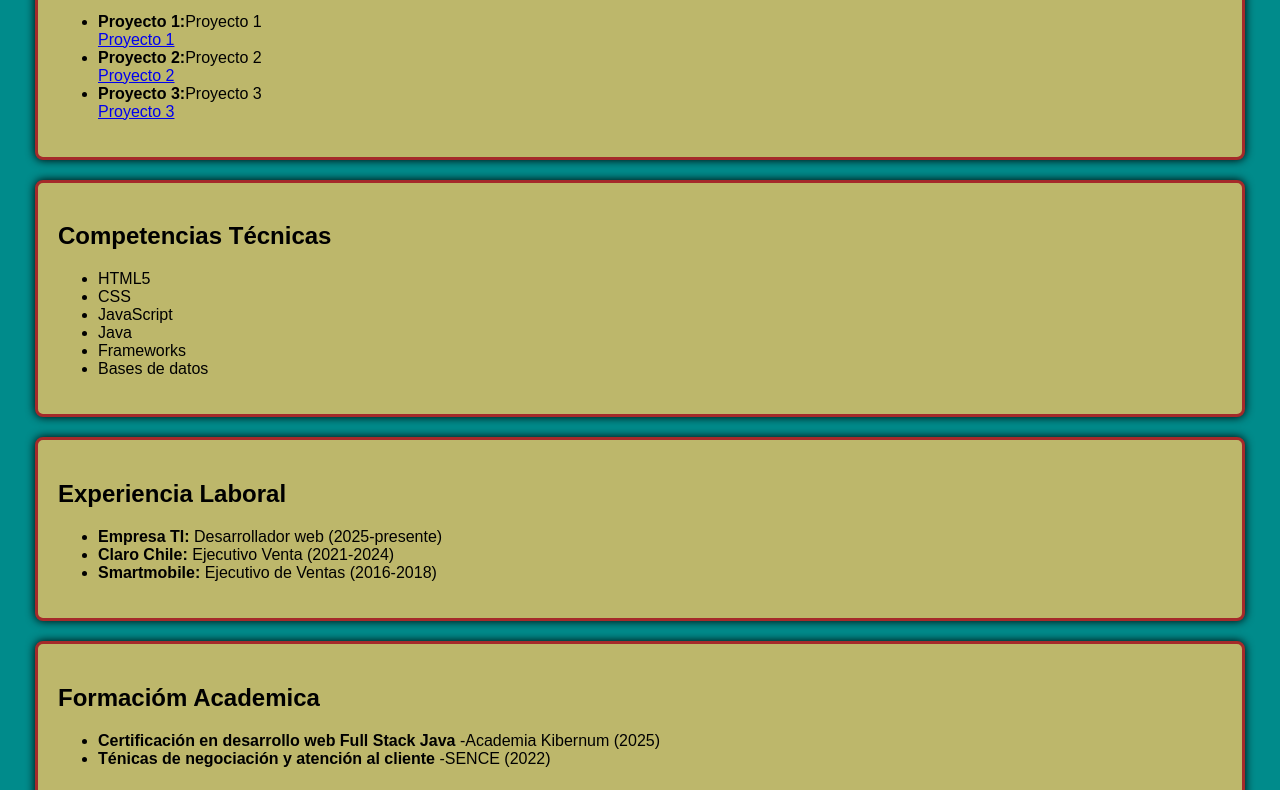
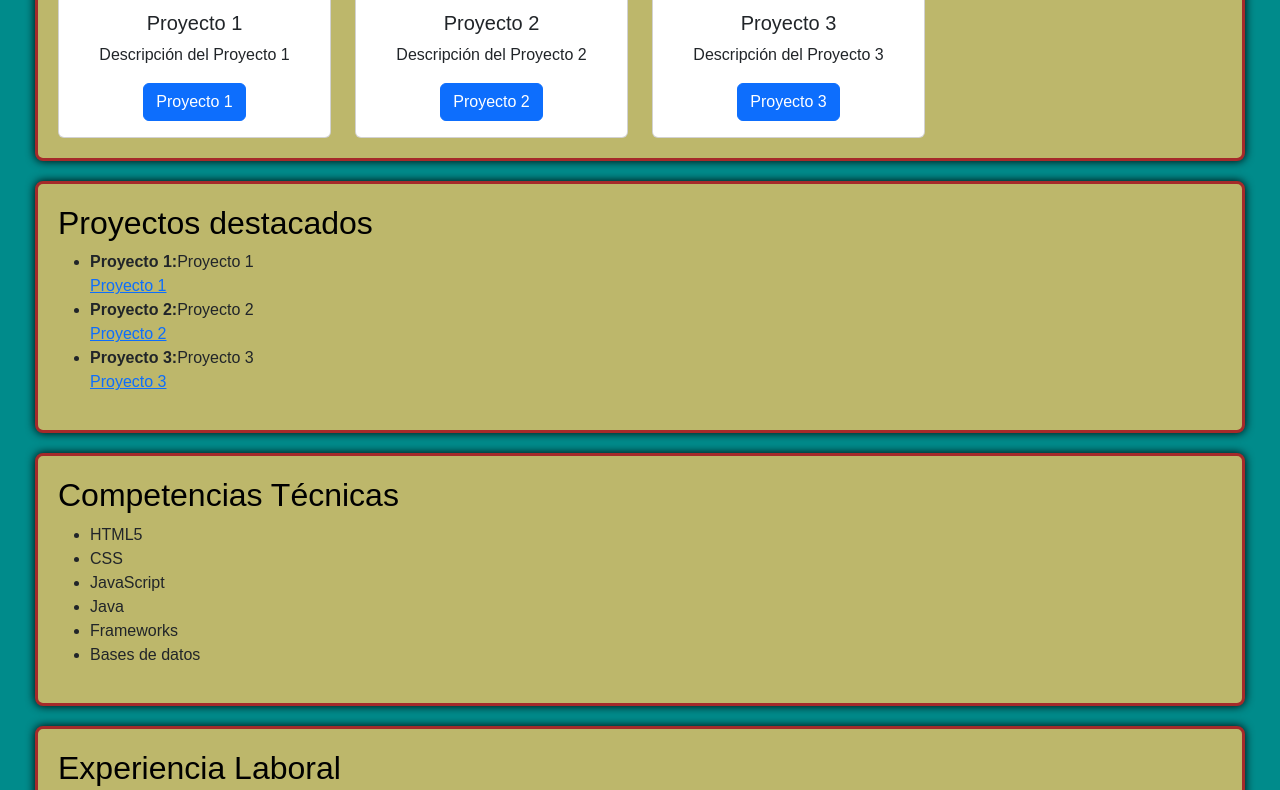
Before and after one commit to FrancoCanD/Proyecto-Portafolio, a plain HTML site: page Index.html in a window 1280 px wide. Shown: the part 536-1326 px from the top of the page. Drawn offline with nearby package versions, Linux system fonts and the light colour scheme.

Commit message:
Se agrega style con bootstrap

```diff
--- a/Index.html
+++ b/Index.html
@@ -5,6 +5,7 @@
     <meta http-equiv="X-UA-Compatible" content="IE=edge">
     <meta name="viewport" content="width=device-width, initial-scale=1.0">
     <title>Mi portafolio digital</title>
+    <link href="https://cdn.jsdelivr.net/npm/bootstrap@5.3.8/dist/css/bootstrap.min.css" rel="stylesheet" integrity="sha384-sRIl4kxILFvY47J16cr9ZwB07vP4J8+LH7qKQnuqkuIAvNWLzeN8tE5YBujZqJLB" crossorigin="anonymous">
     <link rel="stylesheet" href="assets/CSS/style.css">
 </head>
 <body>
@@ -21,6 +22,38 @@
     <h2>Sobre Mí</h2>
     <p>Soy un desarrollador web de aplicaciones Full Stack Java. Me especializo en trabajar en la resolución de problemas, ofrecciendo soluciones digitales eficientes, novedosas y innovadoras</p>
     <p>Mi formación como desarrollador es gracias al progarama talento digital, también tengo experiencia en atención al cliente y negociación</p>
+  </section>
+  <section class="text-center" id="proyectos"><!--Registrar proyectos futuros-->
+    <h2>Proyectos destacados</h2>
+  <div class="row">
+    <div class="col-sm-3 mb-3 mb-sm-0">
+      <div class="card">
+        <div class="card-body">
+          <h5 class="card-title">Proyecto 1</h5>
+          <p class="card-text">Descripción del Proyecto 1</p>
+          <a href="#" class="btn btn-primary">Proyecto 1</a>
+        </div>
+      </div>
+    </div>
+    <div class="col-sm-3">
+      <div class="card">
+        <div class="card-body">
+          <h5 class="card-title">Proyecto 2</h5>
+          <p class="card-text">Descripción del Proyecto 2</p>
+          <a href="#" class="btn btn-primary">Proyecto 2</a>
+        </div>
+      </div>
+    </div>
+    <div class="col-sm-3">
+      <div class="card">
+        <div class="card-body">
+          <h5 class="card-title">Proyecto 3</h5>
+          <p class="card-text">Descripción del Proyecto 3</p>
+          <a href="#" class="btn btn-primary">Proyecto 3</a>
+        </div>
+      </div>
+    </div>
+  </div>
   </section>
   <section id="proyectos"><!--Registrar proyectos futuros-->
     <h2>Proyectos destacados</h2>
@@ -67,5 +100,7 @@
   <footer>
     <p>Derechos reservados &copy; 2025</p>
   </footer>
+  <script src="https://cdn.jsdelivr.net/npm/@popperjs/core@2.11.8/dist/umd/popper.min.js" integrity="sha384-I7E8VVD/ismYTF4hNIPjVp/Zjvgyol6VFvRkX/vR+Vc4jQkC+hVqc2pM8ODewa9r" crossorigin="anonymous"></script>
+  <script src="https://cdn.jsdelivr.net/npm/bootstrap@5.3.8/dist/js/bootstrap.min.js" integrity="sha384-G/EV+4j2dNv+tEPo3++6LCgdCROaejBqfUeNjuKAiuXbjrxilcCdDz6ZAVfHWe1Y" crossorigin="anonymous"></script>
 </body>
 </html>
```
